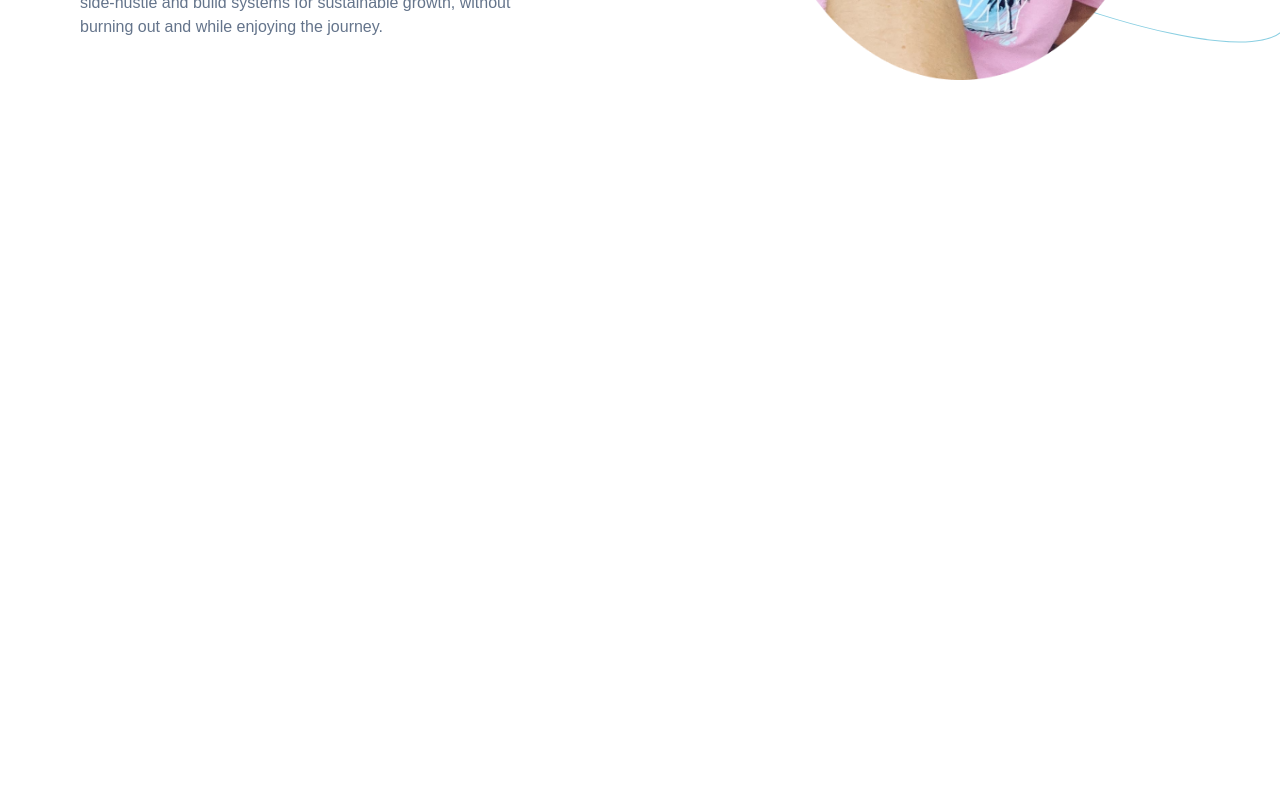
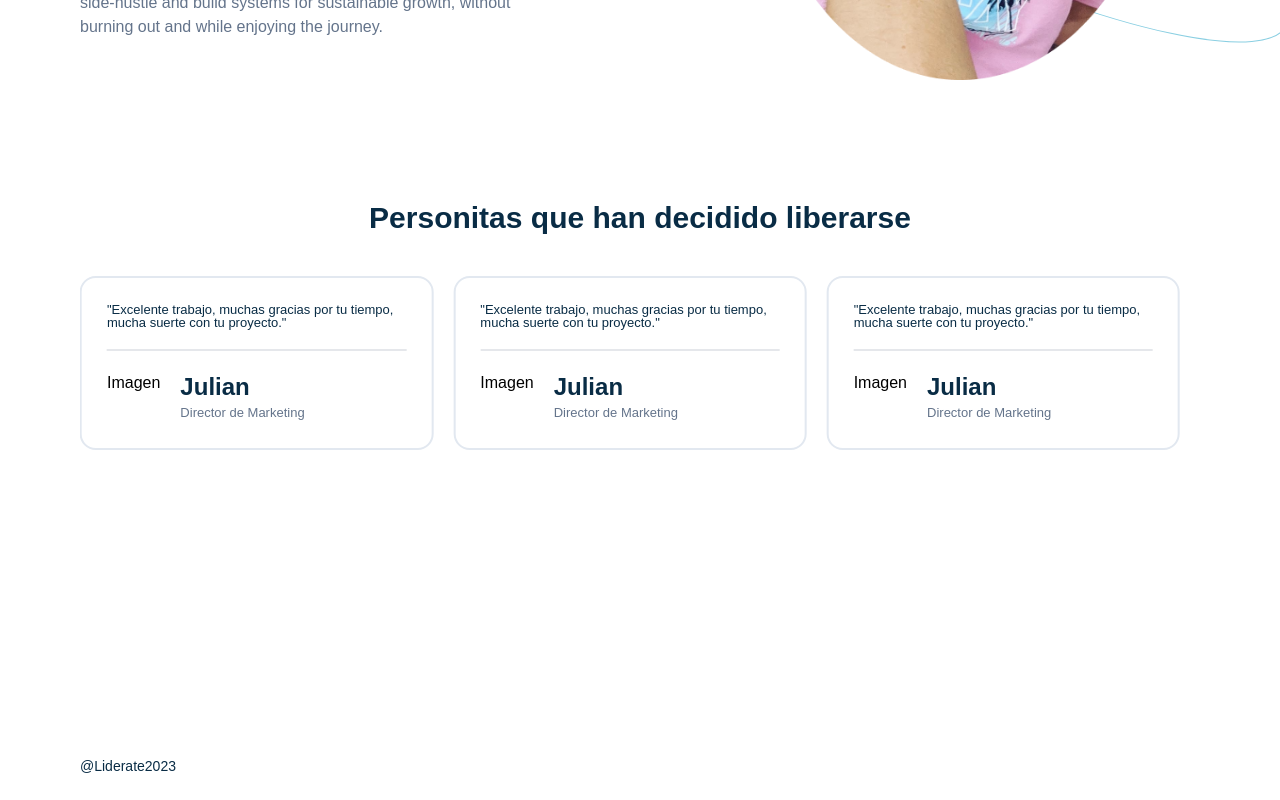
Before and after one commit to rafant97/web-angeles, a Next.js app: page / in a window 1280 px wide. Shown: the part 3518-4318 px from the top of the page. Before the commit the page ends 3824 px from the top, so only its background shows below. Built offline with nearby package versions, Linux system fonts and the light colour scheme.

Commit message:
finiquitando papi

```diff
--- /dev/null
+++ b/src/app/components/Footer.js
@@ -0,0 +1,11 @@
+import React from 'react'
+
+const Footer = () => {
+  return (
+    <div className='text-primary text-sm'>
+      @Liderate2023
+    </div>
+  )
+}
+
+export default Footer
--- /dev/null
+++ b/src/app/components/SliderComentarios.js
@@ -0,0 +1,59 @@
+'use client'
+
+import { Swiper, SwiperSlide } from "swiper/react";
+import { Pagination, Navigation, Autoplay } from "swiper/modules";
+// import Swiper and modules styles
+import 'swiper/css';
+import 'swiper/css/navigation';
+import 'swiper/css/pagination';
+import 'swiper/css/autoplay';
+
+import clientes from '../../data/comments.js'
+
+
+const SliderComentarios = () => {
+
+  return (
+    <>
+        <div>
+            <h5 className='text-center text-3xl text-primary font-bold'>Personitas que han decidido liberarse</h5>
+            <div className='w-full mt-10 flex flex-col'>
+                <Swiper
+                    autoplay={{
+                        delay: 4000,
+                        disableOnInteraction: false,
+                    }}
+                    modules={[Autoplay, Navigation]}
+                    slidesPerView={3}
+                    className="h-[280px] sm:h-[480px] w-full"
+                >
+                    <div className="">
+                        {clientes.map((cliente, index) => {
+                            return(
+                                <SwiperSlide>
+                                    <div key={index} className='border-2 border-slate-200 p-[25px] rounded-2xl mr-5'>
+                                            <p className='leading-none justify-center text-primary text-xs'>"{cliente.comentario}"</p>
+                                        <div className='flex mt-5 border-t-2'>
+                                            <div className='mt-5'>
+                                                Imagen
+                                            </div>
+                                            <div className='ml-5 mt-5'>
+                                                <p className='text-2xl font-bold text-primary'>{cliente.nombre}</p>
+                                                <p className='text-slate-500 text-xs'>{cliente.puesto}</p>
+                                            </div>
+
+                                        </div>
+                                    </div>
+                                </SwiperSlide>
+                            )
+                        })}
+                    </div>
+
+                </Swiper>
+            </div>
+        </div>
+    </>
+  )
+}
+
+export default SliderComentarios
--- a/src/app/page.js
+++ b/src/app/page.js
@@ -6,6 +6,8 @@ import EmprendedoraVSEmpresaria from './components/EmprendedoraVSEmpresaria'
 import TituloParrafo from './components/TituloParrafo'
 import TitleParrafoyFormulario from './components/TitleParrafoyFormulario'
 import TitleParrafoeImagen from './components/TitleParrafoeImagen'
+import SliderComentarios from './components/SliderComentarios'
+import Footer from './components/Footer'
 export default function Home() {
   return (
     <>
@@ -21,10 +23,13 @@ export default function Home() {
       </div>
       <TitleParrafoyFormulario />
       <div className='md:relative md:max-w-screen-xl p-6 md:h-full w-full flex md:px-20 mx-auto'>
-        <div className="container py-8 xl:text-left flex-col md:flex-row justify-center" >
+        <div className="container pt-8 xl:text-left flex-col md:flex-row justify-center" >
           <TitleParrafoeImagen />
+          <SliderComentarios />
+          <Footer />
         </div>
       </div>
+
     </>
   )
 }
--- /dev/null
+++ b/src/data/comments.js
@@ -0,0 +1,28 @@
+const clientes = [
+    {
+        nombre: "Julian",
+        imagen: "https://images.pexels.com/photos/220453/pexels-photo-220453.jpeg?auto=compress&cs=tinysrgb&w=1260&h=750&dpr=1",
+        puesto: "Director de Marketing",
+        comentario: "Excelente trabajo, muchas gracias por tu tiempo, mucha suerte con tu proyecto."
+    },
+    {
+        nombre: "Julian",
+        imagen: "https://images.pexels.com/photos/220453/pexels-photo-220453.jpeg?auto=compress&cs=tinysrgb&w=1260&h=750&dpr=1",
+        puesto: "Director de Marketing",
+        comentario: "Excelente trabajo, muchas gracias por tu tiempo, mucha suerte con tu proyecto."
+    },
+    {
+        nombre: "Julian",
+        imagen: "https://images.pexels.com/photos/220453/pexels-photo-220453.jpeg?auto=compress&cs=tinysrgb&w=1260&h=750&dpr=1",
+        puesto: "Director de Marketing",
+        comentario: "Excelente trabajo, muchas gracias por tu tiempo, mucha suerte con tu proyecto."
+    },
+    {
+        nombre: "Julian",
+        imagen: "https://images.pexels.com/photos/220453/pexels-photo-220453.jpeg?auto=compress&cs=tinysrgb&w=1260&h=750&dpr=1",
+        puesto: "Director de Marketing",
+        comentario: "Excelente trabajo, muchas gracias por tu tiempo, mucha suerte con tu proyecto."
+    },
+]
+
+export default clientes;
--- a/tailwind.config.js
+++ b/tailwind.config.js
@@ -21,7 +21,7 @@ module.exports = {
           'conic-gradient(from 180deg at 50% 50%, var(--tw-gradient-stops))',
       },
       fontSize: {
-        sm: '17px',
+        xs: '13px',
       }
     },
   },
```
Also changed, not shown: package.json (+5 -4 lines), 1 other file (tests, documents, lock files or other folders).
